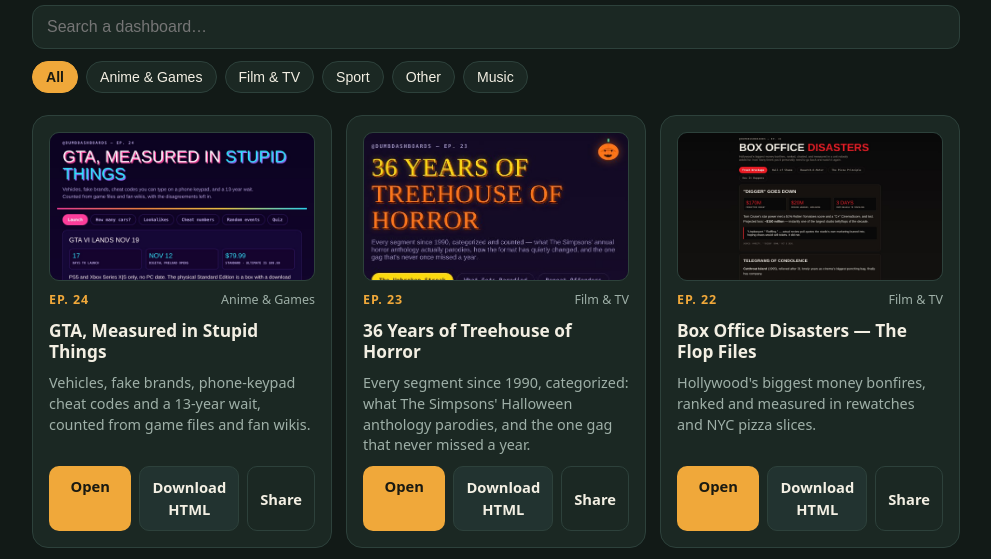
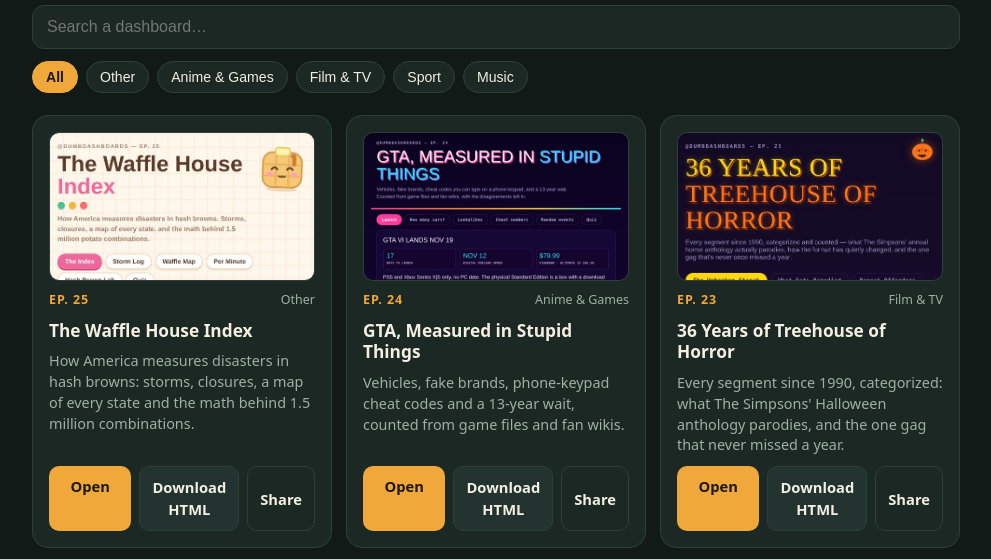
Before and after one commit to dumb-dashboards/dumb-dashboards, a plain HTML site: page index.html in a window 1280 px wide. Shown: the part 206-765 px from the top of the page, without its empty margins (144-1135 px from the left). Drawn offline with Linux system fonts and the light colour scheme.

Commit message:
Add EP.25 Waffle House Index to hub

```diff
--- a/index.html
+++ b/index.html
@@ -82,6 +82,7 @@ footer a{color:var(--acc)}
    file = name of the .html file in the repository, desc = one short line, ep = episode number (or "" if none),
    tag = one of: Music, Sport, Film & TV, Anime & Games, Other. Newest go on top. */
 const DASHBOARDS = [
+  {file:"wafflehouse-dashboard.html", ep:"25", title:"The Waffle House Index", tag:"Other", desc:"How America measures disasters in hash browns: storms, closures, a map of every state and the math behind 1.5 million combinations."},
   {file:"gta-dashboard.html", ep:"24", title:"GTA, Measured in Stupid Things", tag:"Anime & Games", desc:"Vehicles, fake brands, phone-keypad cheat codes and a 13-year wait, counted from game files and fan wikis."},
 {file:"treehouse-horror-dashboard.html", ep:"23", title:"36 Years of Treehouse of Horror", tag:"Film & TV", desc:"Every segment since 1990, categorized: what The Simpsons' Halloween anthology parodies, and the one gag that never missed a year."},
 {file:"boxoffice-dashboard.html", ep:"22", title:"Box Office Disasters — The Flop Files", tag:"Film & TV", desc:"Hollywood's biggest money bonfires, ranked and measured in rewatches and NYC pizza slices."},
```
